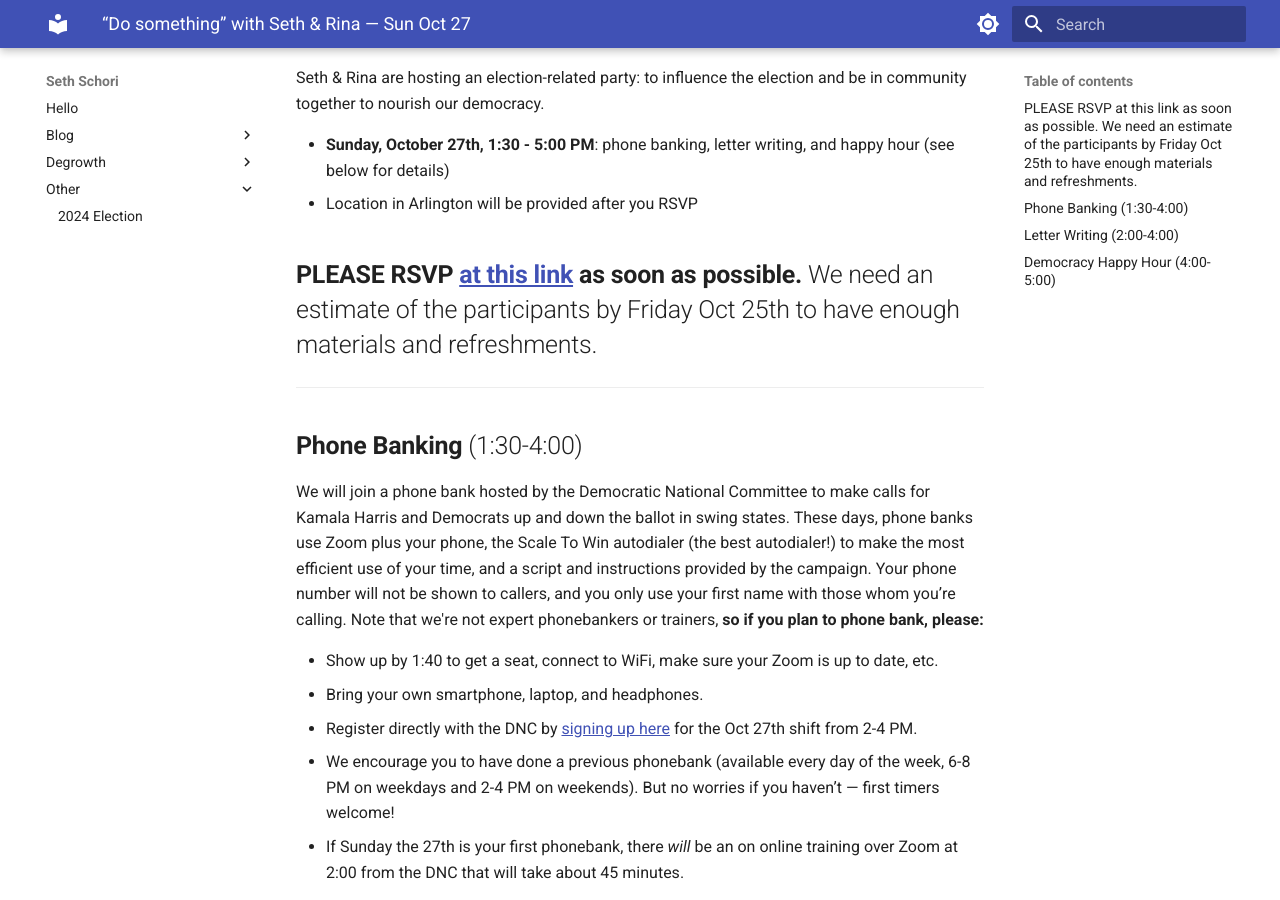
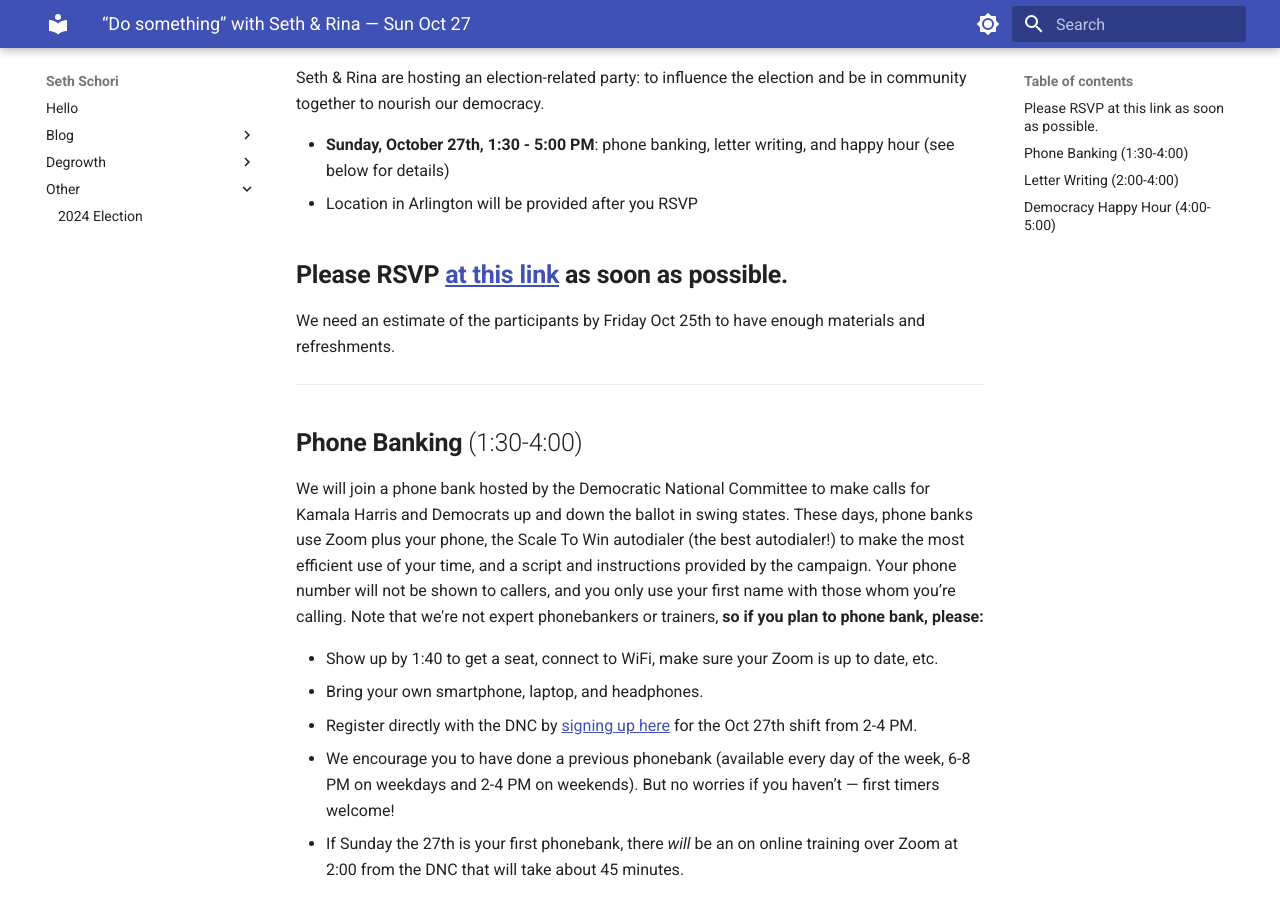
Before and after one commit to sethschori/sethschori.github.io, an MkDocs documentation site: the page built from docs/other/do-something.md, in a window 1280 px wide and 900 px high, scrolled down 642 px. Built offline with MkDocs 1.6.1 and Material for MkDocs 9.7.7, drawn with Linux system fonts in a browser that asks for light colours.

Commit message:
formatting tweaks

```diff
--- a/docs/other/do-something.md
+++ b/docs/other/do-something.md
@@ -7,7 +7,8 @@ Seth & Rina are hosting an election-related party: to influence the election and
 - **Sunday, October 27th, 1:30 - 5:00 PM**: phone banking, letter writing, and happy hour (see below for details)
 - Location in Arlington will be provided after you RSVP
 
-## **PLEASE RSVP [at this link](https://forms.gle/vetyuaetMwKrwLSw8) as soon as possible.** We need an estimate of the participants by Friday Oct 25th to have enough materials and refreshments.
+## **Please RSVP [at this link](https://forms.gle/vetyuaetMwKrwLSw8) as soon as possible.**
+We need an estimate of the participants by Friday Oct 25th to have enough materials and refreshments.
 
 ---
 ## **Phone Banking** (1:30-4:00)
```
